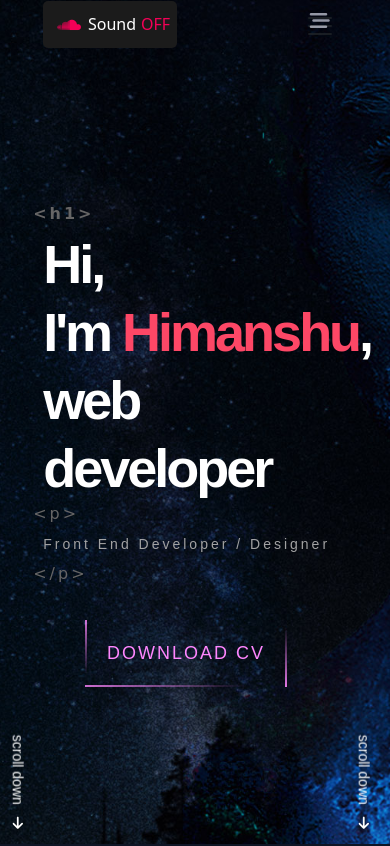
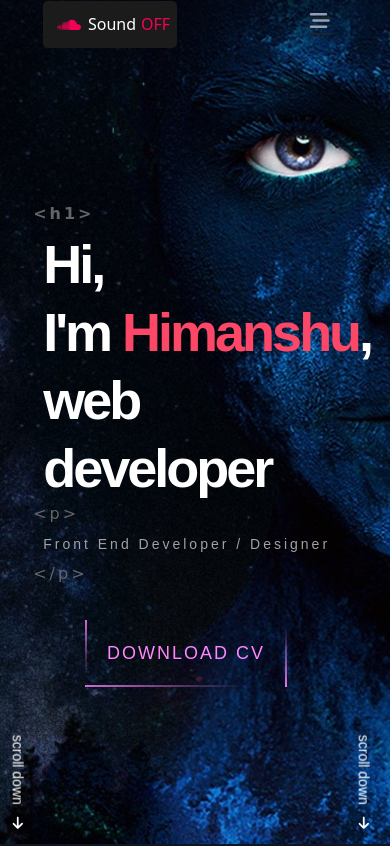
Before and after one commit to himanshu-0212/Portfolio, a plain HTML site: page index.html in a window 390 px wide. Shown: the top 846 px of the page. Drawn offline with nearby package versions, Linux system fonts and the light colour scheme; a web font is replaced by a local one.

Commit message:
style.css

```diff
--- a/style.css
+++ b/style.css
@@ -1014,6 +1014,9 @@ button {
   .text-zone h1::after {
     display: none;
   }
+  .banner_wrapper {
+    background-image: url(imgs/bg-wallpaper2.jpg);
+  }
 }
 
 @media (max-width: 767px) {
```
